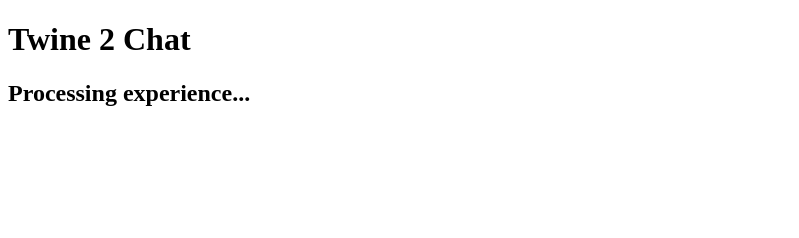
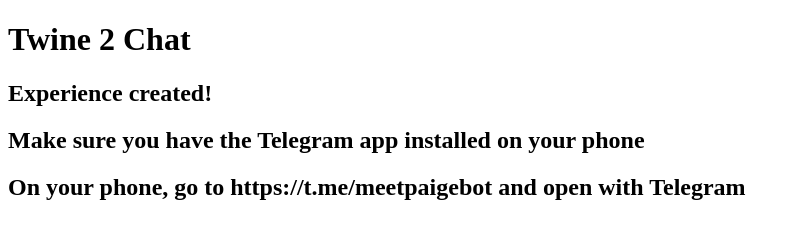
Before and after one commit to F0urFront/twine2chat, a website: page public/experience.html in a window 1280 px wide. Shown: the whole page, without its empty margins (0-799 px from the left). Drawn offline with Linux system fonts and the light colour scheme; no server answers.

Commit message:
update experience page

```diff
--- a/public/experience.html
+++ b/public/experience.html
@@ -5,10 +5,12 @@
   </head>
   <body>
     <h1>Twine 2 Chat</h1>
-    <h2 id="status">Processing experience...</h2>
-    <a id="chatLink" href="" target="_blank"></a>
+    <h2 id="status">Experience created!</h2>
+    <h2 id="status">Make sure you have the <a>Telegram</a> app installed on your phone</h2>
+    <h2 id="status">On your phone, go to https://t.me/meetpaigebot and open with Telegram</h2>
+    <!-- <a id="chatLink" href="" target="_blank"></a> -->
   </body>
-  <script>
+  <!-- <script>
     function checkStatus() {
       setTimeout(async () => {
         const url = `${window.location.origin}/experience`;
@@ -27,5 +29,5 @@
     }
 
     checkStatus();
-  </script>
+  </script> -->
 </html>
```
